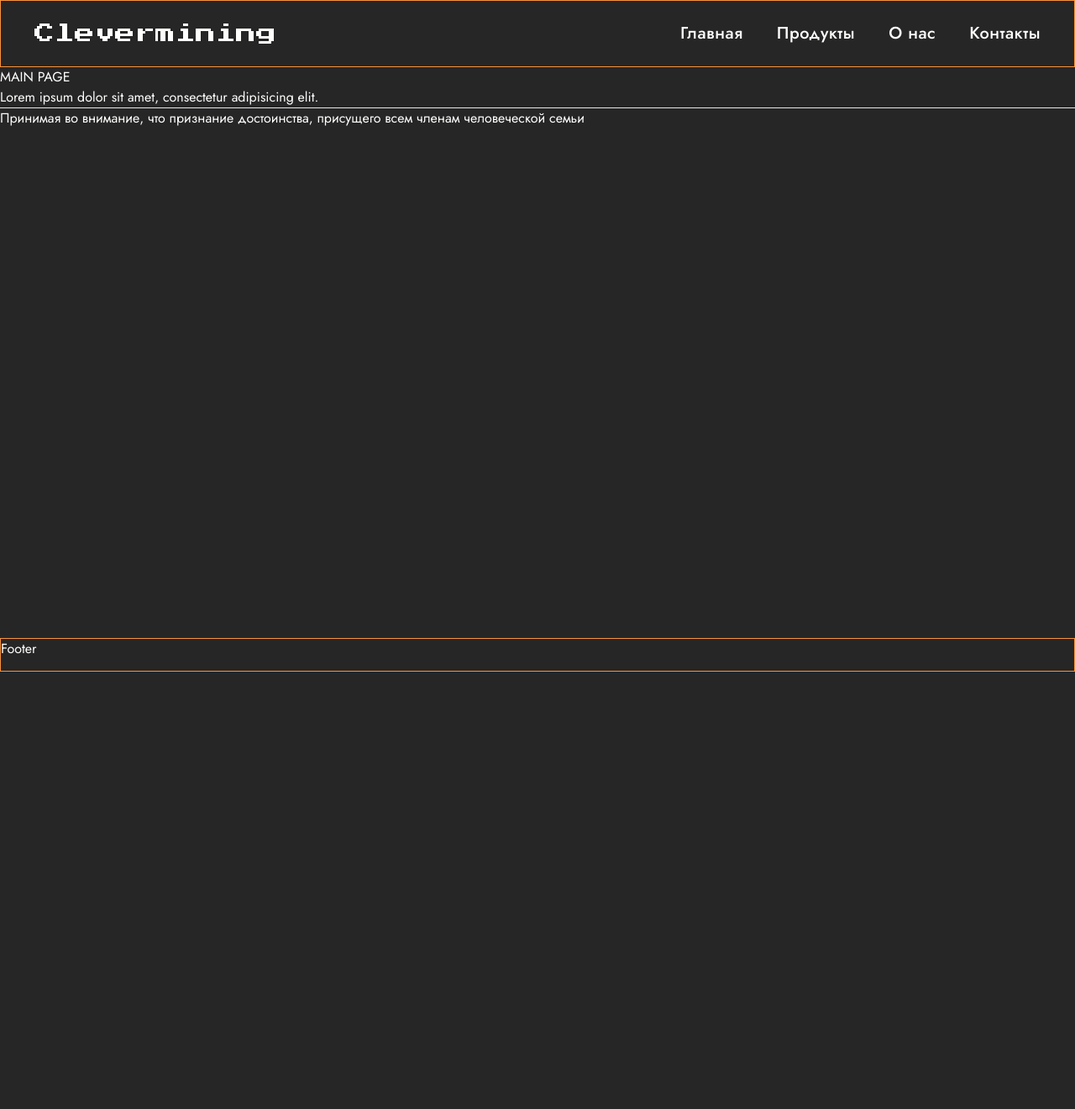
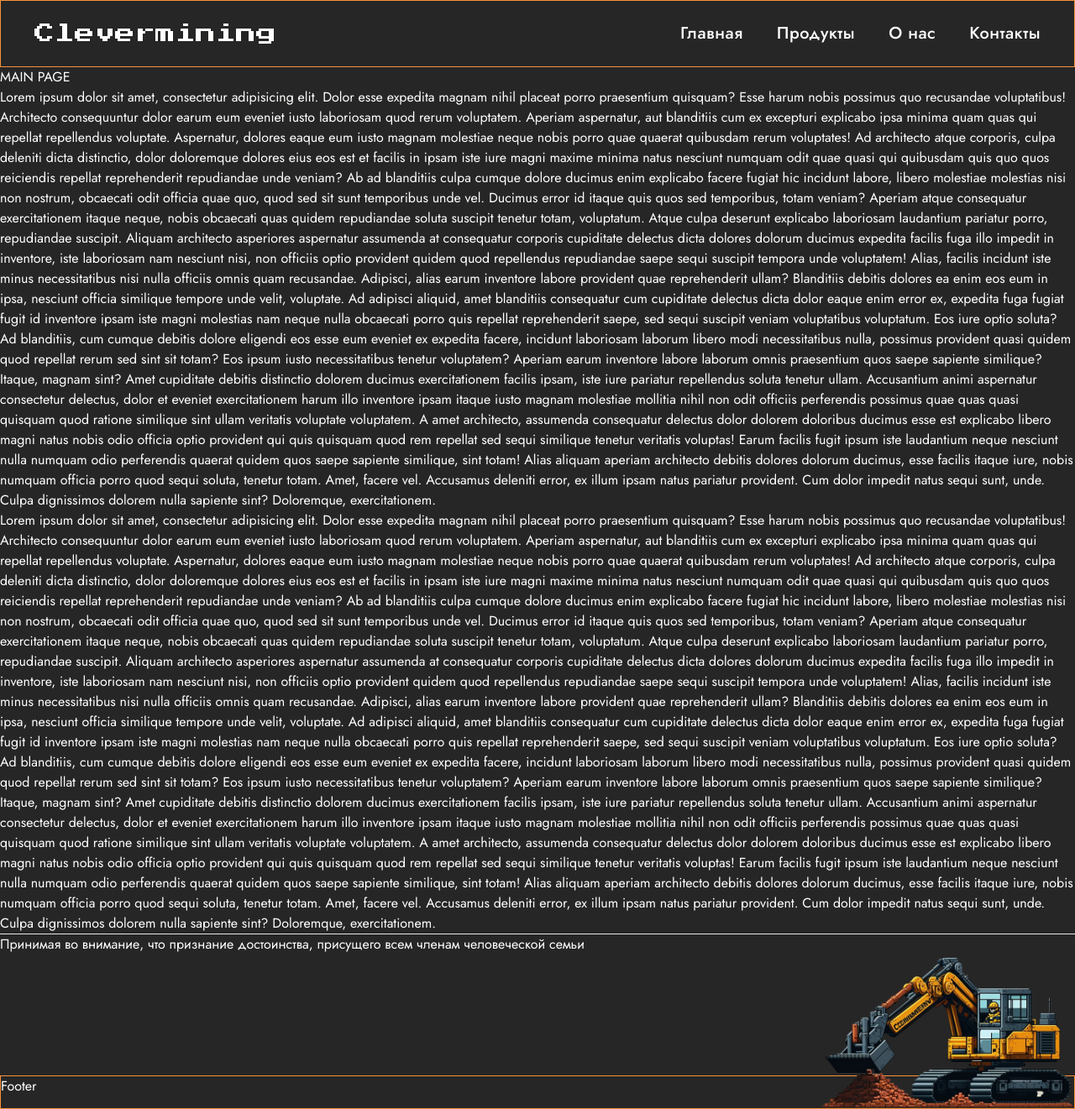
Before and after one commit to AntonRybakou/clevermining, a Next.js app: page / in a window 1280 px wide. Shown: the whole page at 84% size. Before the commit the page ends 800 px from the top, so only its background shows below. Built offline with nearby package versions, Linux system fonts and the light colour scheme.

Commit message:
feat: add logo, add css

```diff
--- a/components/Footer.tsx
+++ b/components/Footer.tsx
@@ -1,8 +1,19 @@
-import { ReactElement } from 'react';
+import React, { ReactElement } from 'react';
+
+import Image from 'next/image';
+
+import logo from 'image/excavator-pixel.png';
 
 const Footer = (): ReactElement => (
-  <footer className="h-10 border border-orange-400">
+  <footer className="relative h-10 mt-36 border border-orange-400">
     <span>Footer</span>
+    <Image
+      src={logo}
+      alt="clevermining-logo"
+      className="absolute bottom-0 right-0"
+      height="300"
+      width="300"
+    />
   </footer>
 );
 
--- a/components/Header.tsx
+++ b/components/Header.tsx
@@ -8,7 +8,7 @@ const Header = (): ReactElement => {
   return (
     <header className="flex flex-row flex-wrap items-center px-10 justify-between h-20 border border-orange-400">
       <Link className="header-logo" href="/">
-        Clevermining
+        <p>Clevermining</p>
       </Link>
       <nav>
         <ul className="flex flex-wrap flex-row gap-x-10 relative">
--- a/pages/index.tsx
+++ b/pages/index.tsx
@@ -1,11 +1,106 @@
-import { ReactElement } from 'react';
+import React, { ReactElement } from 'react';
 
 import Layout from '../components/Layout';
 
 const IndexPage = (): ReactElement => (
   <Layout title="Clevermining">
     <h1>MAIN PAGE</h1>
-    <div>Lorem ipsum dolor sit amet, consectetur adipisicing elit.</div>
+    <div>
+      Lorem ipsum dolor sit amet, consectetur adipisicing elit. Dolor esse expedita magnam
+      nihil placeat porro praesentium quisquam? Esse harum nobis possimus quo recusandae
+      voluptatibus! Architecto consequuntur dolor earum eum eveniet iusto laboriosam quod
+      rerum voluptatem. Aperiam aspernatur, aut blanditiis cum ex excepturi explicabo ipsa
+      minima quam quas qui repellat repellendus voluptate. Aspernatur, dolores eaque eum
+      iusto magnam molestiae neque nobis porro quae quaerat quibusdam rerum voluptates! Ad
+      architecto atque corporis, culpa deleniti dicta distinctio, dolor doloremque dolores
+      eius eos est et facilis in ipsam iste iure magni maxime minima natus nesciunt
+      numquam odit quae quasi qui quibusdam quis quo quos reiciendis repellat
+      reprehenderit repudiandae unde veniam? Ab ad blanditiis culpa cumque dolore ducimus
+      enim explicabo facere fugiat hic incidunt labore, libero molestiae molestias nisi
+      non nostrum, obcaecati odit officia quae quo, quod sed sit sunt temporibus unde vel.
+      Ducimus error id itaque quis quos sed temporibus, totam veniam? Aperiam atque
+      consequatur exercitationem itaque neque, nobis obcaecati quas quidem repudiandae
+      soluta suscipit tenetur totam, voluptatum. Atque culpa deserunt explicabo laboriosam
+      laudantium pariatur porro, repudiandae suscipit. Aliquam architecto asperiores
+      aspernatur assumenda at consequatur corporis cupiditate delectus dicta dolores
+      dolorum ducimus expedita facilis fuga illo impedit in inventore, iste laboriosam nam
+      nesciunt nisi, non officiis optio provident quidem quod repellendus repudiandae
+      saepe sequi suscipit tempora unde voluptatem! Alias, facilis incidunt iste minus
+      necessitatibus nisi nulla officiis omnis quam recusandae. Adipisci, alias earum
+      inventore labore provident quae reprehenderit ullam? Blanditiis debitis dolores ea
+      enim eos eum in ipsa, nesciunt officia similique tempore unde velit, voluptate. Ad
+      adipisci aliquid, amet blanditiis consequatur cum cupiditate delectus dicta dolor
+      eaque enim error ex, expedita fuga fugiat fugit id inventore ipsam iste magni
+      molestias nam neque nulla obcaecati porro quis repellat reprehenderit saepe, sed
+      sequi suscipit veniam voluptatibus voluptatum. Eos iure optio soluta? Ad blanditiis,
+      cum cumque debitis dolore eligendi eos esse eum eveniet ex expedita facere, incidunt
+      laboriosam laborum libero modi necessitatibus nulla, possimus provident quasi quidem
+      quod repellat rerum sed sint sit totam? Eos ipsum iusto necessitatibus tenetur
+      voluptatem? Aperiam earum inventore labore laborum omnis praesentium quos saepe
+      sapiente similique? Itaque, magnam sint? Amet cupiditate debitis distinctio dolorem
+      ducimus exercitationem facilis ipsam, iste iure pariatur repellendus soluta tenetur
+      ullam. Accusantium animi aspernatur consectetur delectus, dolor et eveniet
+      exercitationem harum illo inventore ipsam itaque iusto magnam molestiae mollitia
+      nihil non odit officiis perferendis possimus quae quas quasi quisquam quod ratione
+      similique sint ullam veritatis voluptate voluptatem. A amet architecto, assumenda
+      consequatur delectus dolor dolorem doloribus ducimus esse est explicabo libero magni
+      natus nobis odio officia optio provident qui quis quisquam quod rem repellat sed
+      sequi similique tenetur veritatis voluptas! Earum facilis fugit ipsum iste
+      laudantium neque nesciunt nulla numquam odio perferendis quaerat quidem quos saepe
+      sapiente similique, sint totam! Alias aliquam aperiam architecto debitis dolores
+      dolorum ducimus, esse facilis itaque iure, nobis numquam officia porro quod sequi
+      soluta, tenetur totam. Amet, facere vel. Accusamus deleniti error, ex illum ipsam
+      natus pariatur provident. Cum dolor impedit natus sequi sunt, unde. Culpa
+      dignissimos dolorem nulla sapiente sint? Doloremque, exercitationem.
+    </div>
+    <div>
+      Lorem ipsum dolor sit amet, consectetur adipisicing elit. Dolor esse expedita magnam
+      nihil placeat porro praesentium quisquam? Esse harum nobis possimus quo recusandae
+      voluptatibus! Architecto consequuntur dolor earum eum eveniet iusto laboriosam quod
+      rerum voluptatem. Aperiam aspernatur, aut blanditiis cum ex excepturi explicabo ipsa
+      minima quam quas qui repellat repellendus voluptate. Aspernatur, dolores eaque eum
+      iusto magnam molestiae neque nobis porro quae quaerat quibusdam rerum voluptates! Ad
+      architecto atque corporis, culpa deleniti dicta distinctio, dolor doloremque dolores
+      eius eos est et facilis in ipsam iste iure magni maxime minima natus nesciunt
+      numquam odit quae quasi qui quibusdam quis quo quos reiciendis repellat
+      reprehenderit repudiandae unde veniam? Ab ad blanditiis culpa cumque dolore ducimus
+      enim explicabo facere fugiat hic incidunt labore, libero molestiae molestias nisi
+      non nostrum, obcaecati odit officia quae quo, quod sed sit sunt temporibus unde vel.
+      Ducimus error id itaque quis quos sed temporibus, totam veniam? Aperiam atque
+      consequatur exercitationem itaque neque, nobis obcaecati quas quidem repudiandae
+      soluta suscipit tenetur totam, voluptatum. Atque culpa deserunt explicabo laboriosam
+      laudantium pariatur porro, repudiandae suscipit. Aliquam architecto asperiores
+      aspernatur assumenda at consequatur corporis cupiditate delectus dicta dolores
+      dolorum ducimus expedita facilis fuga illo impedit in inventore, iste laboriosam nam
+      nesciunt nisi, non officiis optio provident quidem quod repellendus repudiandae
+      saepe sequi suscipit tempora unde voluptatem! Alias, facilis incidunt iste minus
+      necessitatibus nisi nulla officiis omnis quam recusandae. Adipisci, alias earum
+      inventore labore provident quae reprehenderit ullam? Blanditiis debitis dolores ea
+      enim eos eum in ipsa, nesciunt officia similique tempore unde velit, voluptate. Ad
+      adipisci aliquid, amet blanditiis consequatur cum cupiditate delectus dicta dolor
+      eaque enim error ex, expedita fuga fugiat fugit id inventore ipsam iste magni
+      molestias nam neque nulla obcaecati porro quis repellat reprehenderit saepe, sed
+      sequi suscipit veniam voluptatibus voluptatum. Eos iure optio soluta? Ad blanditiis,
+      cum cumque debitis dolore eligendi eos esse eum eveniet ex expedita facere, incidunt
+      laboriosam laborum libero modi necessitatibus nulla, possimus provident quasi quidem
+      quod repellat rerum sed sint sit totam? Eos ipsum iusto necessitatibus tenetur
+      voluptatem? Aperiam earum inventore labore laborum omnis praesentium quos saepe
+      sapiente similique? Itaque, magnam sint? Amet cupiditate debitis distinctio dolorem
+      ducimus exercitationem facilis ipsam, iste iure pariatur repellendus soluta tenetur
+      ullam. Accusantium animi aspernatur consectetur delectus, dolor et eveniet
+      exercitationem harum illo inventore ipsam itaque iusto magnam molestiae mollitia
+      nihil non odit officiis perferendis possimus quae quas quasi quisquam quod ratione
+      similique sint ullam veritatis voluptate voluptatem. A amet architecto, assumenda
+      consequatur delectus dolor dolorem doloribus ducimus esse est explicabo libero magni
+      natus nobis odio officia optio provident qui quis quisquam quod rem repellat sed
+      sequi similique tenetur veritatis voluptas! Earum facilis fugit ipsum iste
+      laudantium neque nesciunt nulla numquam odio perferendis quaerat quidem quos saepe
+      sapiente similique, sint totam! Alias aliquam aperiam architecto debitis dolores
+      dolorum ducimus, esse facilis itaque iure, nobis numquam officia porro quod sequi
+      soluta, tenetur totam. Amet, facere vel. Accusamus deleniti error, ex illum ipsam
+      natus pariatur provident. Cum dolor impedit natus sequi sunt, unde. Culpa
+      dignissimos dolorem nulla sapiente sint? Doloremque, exercitationem.
+    </div>
     <hr />
     <div>
       Принимая во внимание, что признание достоинства, присущего всем членам человеческой
--- a/styles/index.css
+++ b/styles/index.css
@@ -6,12 +6,8 @@
 @tailwind components;
 @tailwind utilities;
 
-* {
-    @apply bg-neutral-800 text-[#fffffe]
-}
-
 html, body {
-    @apply h-full font-['Jost']
+    @apply h-full font-['Jost'] bg-neutral-800 text-[#fffffe]
 }
 
 #__next {
```
Also changed, not shown: image/excavator-pixel.png (added).
